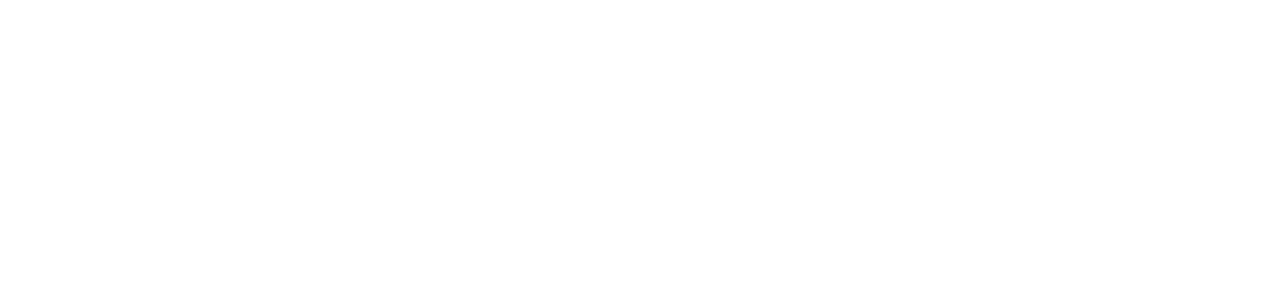
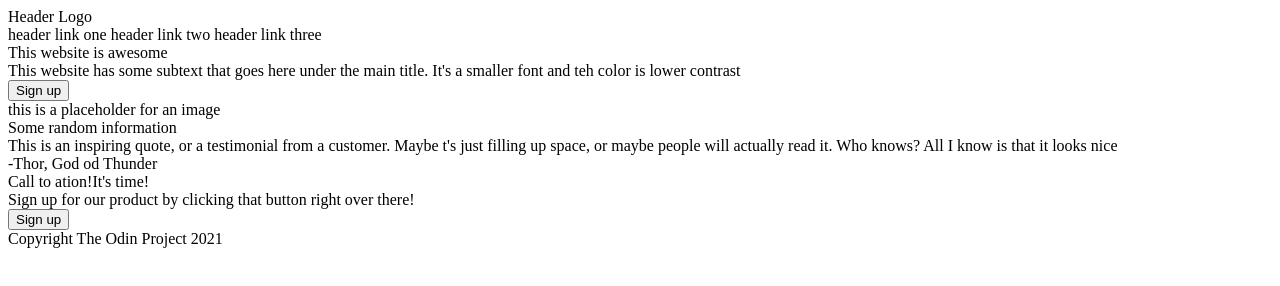
Before and after one commit to uchennaa/landing_page, a plain HTML site: page index.html in a window 1280 px wide. Drawn offline with Linux system fonts and the light colour scheme.

Commit message:
Add webpage skeleton

```diff
--- a/index.html
+++ b/index.html
@@ -9,6 +9,67 @@
 
     </head>
     <body>
+        <div class="header">
+            <div class="upper-header">
+                <div class="logo">Header Logo</div>
+                <div class="right-links">
+                    <a class="links">header link one</a>
+                    <a class="links">header link two</a>
+                    <a class="links">header link three</a>
+                </div>
+            </div>
+            <div class="lower-header">
+                <div class="awesome">
+                    <div class="titleone">This website is awesome</div>
+                    <div class="textone">This website has some subtext that goes here under the main title. It's a smaller font and teh color is lower contrast</div>
+                    <button>Sign up</button>
+                </div>
+                <div class="placeholder">this is a placeholder for an image</div>
+            </div>
+
+        </div>
+
+        <div class="information">
+            <dic class="titletwo">Some random information</dic>
+            <div class="four">
+                <div class="card">
+                    <div class="square"></div>
+                    <div class="line"></div>
+                </div>
+                <div class="card">
+                    <div class="square"></div>
+                    <div class="line"></div>
+                </div>
+                <div class="card">
+                    <div class="square"></div>
+                    <div class="line"></div>
+                </div>
+                <div class="card">
+                    <div class="square"></div>
+                    <div class="line"></div>
+                </div>
+            </div>
+
+        </div>
+
+        <div class="quote">
+            <div class="text">This is an inspiring quote, or a testimonial from a customer. Maybe t's just filling up space, or maybe people will actually read it. Who knows? All I know is that it looks nice</div>
+            <div class="signature">-Thor, God od Thunder</div>
+        </div>
+
+        <div class="action">
+            <div class="container">
+                <div class="time">Call to ation!It's time!
+                    <br>Sign up for our product by clicking that button right over there!
+                </div>
+                <button>Sign up</button>
+
+            </div>
+        </div>
+
+        <div class="footer">
+            Copyright The Odin Project 2021
+        </div>
 
     </body>
 </html>
```
